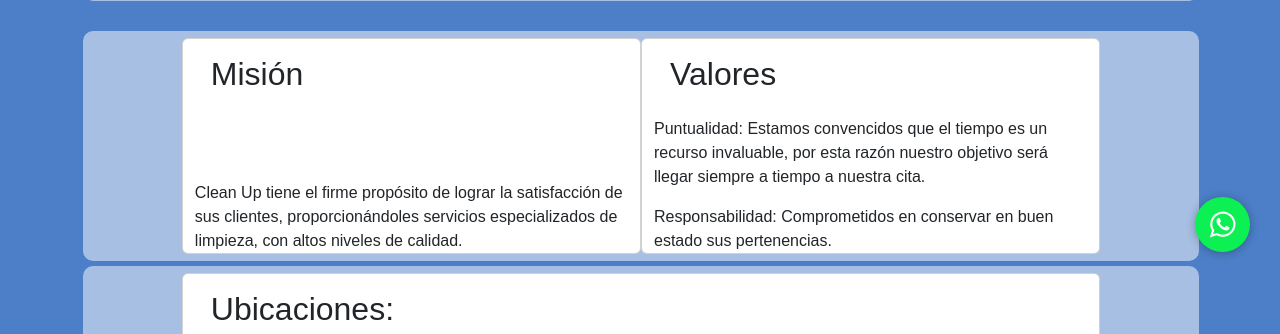
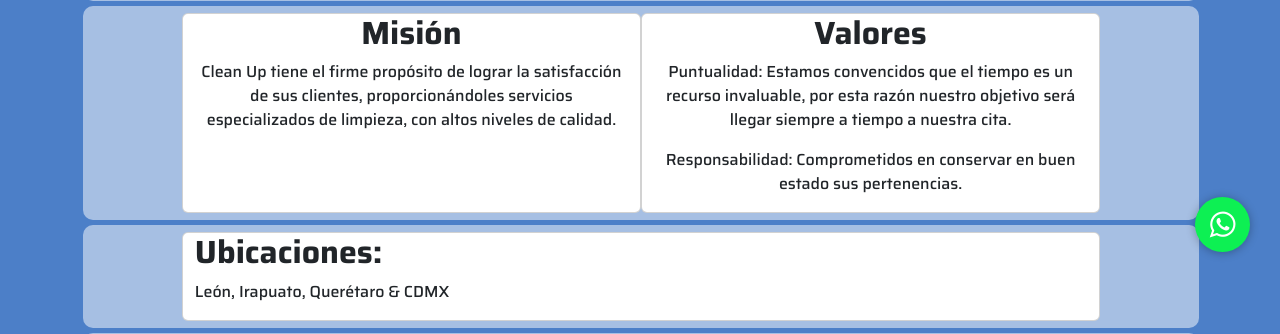
Before and after one commit to GermanAA/CleanUp, a PHP site: page /views/index.view.php in a window 1280 px wide. Shown: the part 518-852 px from the top of the page. Run offline with PHP 8.4, Linux system fonts and the light colour scheme; some libraries are stand-ins or nearby versions.

Commit message:
Agregar Fuente google font

```diff
--- a/css/estilos.css
+++ b/css/estilos.css
@@ -20,9 +20,36 @@
     overflow-x: hidden;
 
 
+
+
+
 }
 
-.navbar{
+.merriweather-regular {
+    font-family: "Saira", sans-serif;
+    font-optical-sizing: auto;
+    /* mantiene legibilidad según tamaño */
+    font-weight: 450;
+    /* peso “Regular” */
+    font-style: normal;
+    font-variation-settings: "wdth" 100;
+    /* ancho normal (opcional) */
+
+}
+
+.merriweather-bold {
+    font-family: "Saira", sans-serif;
+    font-optical-sizing: auto;
+    /* mantiene legibilidad según tamaño */
+    font-weight: 650;
+    /* peso “Regular” */
+    font-style: bold;
+    font-variation-settings: "wdth" 100;
+    /* ancho normal (opcional) */
+
+}
+
+.navbar {
     background: #000000;
     border-radius: 10px;
 }
--- a/views/index.view.php
+++ b/views/index.view.php
@@ -29,10 +29,13 @@
   <link href="https://cdn.jsdelivr.net/npm/bootstrap@5.3.3/dist/css/bootstrap.min.css" rel="stylesheet" integrity="sha384-QWTKZyjpPEjISv5WaRU9OFeRpok6YctnYmDr5pNlyT2bRjXh0JMhjY6hW+ALEwIH" crossorigin="anonymous">
   <link rel="stylesheet" href="https://cdn.jsdelivr.net/npm/bootstrap-icons@1.10.5/font/bootstrap-icons.css" />
 
+  <!-- Font -->
   <link rel="preconnect" href="https://fonts.googleapis.com">
   <link rel="preconnect" href="https://fonts.gstatic.com" crossorigin>
-  <link href="https://fonts.googleapis.com/css2?family=Lato&display=swap" rel="stylesheet">
+  <link href="https://fonts.googleapis.com/css2?family=Merriweather:ital,opsz,wght@0,18..144,300..900;1,18..144,300..900&family=Saira:ital,wght@0,100..900;1,100..900&display=swap" rel="stylesheet">
+
   <script src="https://use.fontawesome.com/603f27fb7e.js"></script>
+
   <link rel="stylesheet" type="text/css" href="css/estilos.css">
   <link rel="stylesheet" type="text/css" href="fontello-a540fdbf/css/fontello.css">
 
@@ -58,7 +61,7 @@
             width="40"
             height="55"
             class="d-inline-block align-text-top me-2 logo">
-          <span class="fw-semibold">Servicio Comercial &amp; Residencial</span>
+          <span class="merriweather-bold">Servicio Comercial &amp; Residencial</span>
         </a>
 
         <!-- Botón toggler para mobile -->
@@ -77,18 +80,21 @@
         <div class="collapse navbar-collapse" id="navbarNavDropdown">
           <ul class="navbar-nav ms-auto">
             <li class="nav-item">
-              <a class="nav-link" href="#Alfombras">Alfombras</a>
+              <a class="nav-link merriweather-regular" href="#Alfombras">Alfombras</a>
             </li>
             <li class="nav-item">
-              <a class="nav-link" href="#Salas">Salas</a>
+              <a class="nav-link merriweather-regular" href="#Salas">Salas</a>
             </li>
             <li class="nav-item">
-              <a class="nav-link" href="#Autos">Vestiduras de Autos</a>
+              <a class="nav-link merriweather-regular" href="#Autos">Vestiduras de Autos</a>
             </li>
             <li class="nav-item">
-              <a class="nav-link" href="#Colchones">Colchones</a>
+              <a class="nav-link merriweather-regular" href="#Colchones">Colchones</a>
             </li>
-               <li class="nav-item">
+            <li class="nav-item">
+              <a class="nav-link merriweather-regular" href="#Contacto">Contacto</a>
+            </li>
+            <li class="nav-item">
               <a class="nav-link" href="privacy-policy.php">Aviso de Privacidad</a>
             </li>
           </ul>
@@ -110,22 +116,22 @@
             <div class="carousel-item active" data-bs-interval="10000">
               <img src="img\Salas\Sala0_600.webp" class="d-block w-100" height="400 alt=" ...">
               <div class="carousel-caption d-none d-md-block">
-                <h5>Limpieza de Salas</h5>
-                <p>Lavado y Desinfectado de Salas de Tela desde <del>$1,400.00 mxn</del>$1,150 MXN</p>
+                <h5 class="merriweather-bold">Limpieza de Salas</h5>
+                <p class="merriweather-regular">Lavado y Desinfectado de Salas de Tela desde <del>$1,400.00 mxn</del>$1,150 MXN</p>
               </div>
             </div>
             <div class="carousel-item" data-bs-interval="2000">
               <img src="img\Alfombra\L_Alfombra600.webp" class="d-block w-100" height="400 alt=" ...">
               <div class="carousel-caption d-none d-md-block">
-                <h5>Limpieza de Alfombras</h5>
-                <p>Trabajamos con lavadoras de Inyección y Succión para un lavado profundo & desinfección.</p>
+                <h5 class="merriweather-bold">Limpieza de Alfombras</h5>
+                <p class="merriweather-regular">Trabajamos con lavadoras de Inyección y Succión para un lavado profundo & desinfección.</p>
               </div>
             </div>
             <div class="carousel-item">
               <img src="img\Vestiduras\Ves2_600.webp" class="d-block w-100" height="400 alt=" ...">
               <div class="carousel-caption d-none d-md-block">
-                <h5>Limpieza de Vestiduras</h5>
-                <p>Lavado y Desinfectado de Asientos & Alfombras desde <del>$1,250.00 mxn</del>$1000</p>
+                <h5 class="merriweather-bold">Limpieza de Vestiduras</h5>
+                <p class="merriweather-regular">Lavado y Desinfectado de Asientos & Alfombras desde <del>$1,250.00 mxn</del>$1000</p>
               </div>
             </div>
           </div>
@@ -143,19 +149,20 @@
 
     </div>
 
-    <br>
+    <div class="row  justify-content-md-center box">
 
-    <div class="row justify-content-md-center box">
-      <div class="col-sm-6 col-md-5 card">
-        <h2 class="card-body center">Misión</h5>
-          <p class="card-text">Clean Up tiene el firme propósito de lograr la satisfacción de sus clientes, proporcionándoles servicios especializados de limpieza, con altos niveles de calidad.</p>
+      <div class="col-sm-6 col-md-5 card text-center">
+        <h2 class="merriweather-bold">Misión</h2>
+        <p class="merriweather-regular">
+          Clean Up tiene el firme propósito de lograr la satisfacción de sus clientes, proporcionándoles servicios especializados de limpieza, con altos niveles de calidad.
+        </p>
       </div>
 
-      <div class="col-sm-6 col-md-5 card">
-        <h2 class="card-body center">Valores</h5>
+      <div class="col-sm-6 col-md-5 card text-center">
+        <h2 class="merriweather-bold">Valores</h5>
 
-          <p class="card-text">Puntualidad: Estamos convencidos que el tiempo es un recurso invaluable, por esta razón nuestro objetivo será llegar siempre a tiempo a nuestra cita.</p>
-          <p class="card-text">Responsabilidad: Comprometidos en conservar en buen estado sus pertenencias.</p>
+          <p class="merriweather-regular">Puntualidad: Estamos convencidos que el tiempo es un recurso invaluable, por esta razón nuestro objetivo será llegar siempre a tiempo a nuestra cita.</p>
+          <p class="merriweather-regular">Responsabilidad: Comprometidos en conservar en buen estado sus pertenencias.</p>
 
 
       </div>
@@ -164,8 +171,8 @@
 
     <div class="row justify-content-md-center box">
       <div class="col-sm-12 col-md-10 card ">
-        <h2 class="card-body center">Ubicaciones: </h5>
-          <p class="card-text">León, Irapuato, Querétaro & CDMX</p>
+        <h2 class="merriweather-bold center">Ubicaciones: </h5>
+          <p class="merriweather-regular">León, Irapuato, Querétaro & CDMX</p>
       </div>
     </div>
 
@@ -182,26 +189,21 @@
     </div>
 
     <div class="row justify-content-md-center box">
-      <div class="col-sm-12 col-md-10">
-        <h2 class="pb-2 border-bottom">Servicios:</h5>
+      <div class="col-sm-12 col-md-10 card">
+        <h2 class="merriweather-bold">Servicios:</h5>
       </div>
     </div>
-
-
-
-
-
 
     <div class="row justify-content-md-center box">
 
       <div class="col-sm-12 col-md-5 card">
 
         <div class="row">
-          <h5 class="card-body center" id="Salas">Limpieza de Salas & Sillas</h5>
-          <p class="card-text">Lavado y Desinfectado de Salas de Tela desde <del>$1,400.00 mxn</del>$1,150 MXN</p>
-          <li class="h5">Sillón Individual desde <del>$300.00 mxn</del> $250.00 MXN</li>
-          <li class="h5">Sillón Doble desde <del>$500.00 mxn</del> $400 MXN</li>
-          <li class="h5">Sillón Triple desde <del>$600.00 mxn</del> $500 MXN</li>
+          <h5 class="merriweather-bold center" id="Salas">Limpieza de Salas & Sillas</h5>
+          <p class="merriweather-regular">Lavado y Desinfectado de Salas de Tela desde <del>$1,400.00 mxn</del>$1,150 MXN</p>
+          <li class="merriweather-regular">Sillón Individual desde <del>$300.00 mxn</del> $250.00 MXN</li>
+          <li class="merriweather-regular">Sillón Doble desde <del>$500.00 mxn</del> $400 MXN</li>
+          <li class="merriweather-regular">Sillón Triple desde <del>$600.00 mxn</del> $500 MXN</li>
         </div>
 
       </div>
@@ -259,17 +261,14 @@
       </div>
     </div>
 
-
-
-
     <div class="row justify-content-md-center box">
 
       <div class="col-sm-12 col-md-5 card">
 
         <div class="row">
-          <h5 class="card-body center" id="Alfombras">Limpieza de Alfombras</h5>
-          <p class="card-text">Trabajamos con lavadoras de Inyección y Succión para un lavado profundo, desinfección y desmanchado sin dañar el tejido.</p>
-          <li class="h5">Medidas 2.30 X 1.60 desde <del>$900 mxn</del> $700</li>
+          <h5 class="merriweather-bold center" id="Alfombras">Limpieza de Alfombras</h5>
+          <p class="merriweather-regular">Trabajamos con lavadoras de Inyección y Succión para un lavado profundo, desinfección y desmanchado sin dañar el tejido.</p>
+          <li class="merriweather-regular">Medidas 2.30 X 1.60 desde <del>$900 mxn</del> $700</li>
         </div>
       </div>
 
@@ -280,17 +279,15 @@
 
     </div>
 
-
-
     <div class="row justify-content-md-center box">
 
       <div class="col-sm-12 col-md-5 card">
         <div class="row">
-          <h5 class="card-body center" id="Autos">Limpieza de Vestiduras de Autos</h5>
-          <p class="card-text">Lavado y Desinfectado de Asientos & Alfombras desde <del>$1,250.00 mxn</del>$1000</p>
-          <li class="h5">Autos desde <del>$1250.00 mxn</del>$1,000 MXN</li>
-          <li class="h5">SUV desde <del>$1450.00 mxn</del>$1,200 MXN</li>
-          <li class="h5">Vans desde <del>$1650.00 mxn</del>$1,400 MXN</li>
+          <h5 class="merriweather-bold center" id="Autos">Limpieza de Vestiduras de Autos</h5>
+          <p class="merriweather-regular">Lavado y Desinfectado de Asientos & Alfombras desde <del>$1,250.00 mxn</del>$1000</p>
+          <li class="merriweather-regular">Autos desde <del>$1250.00 mxn</del>$1,000 MXN</li>
+          <li class="merriweather-regular">SUV desde <del>$1450.00 mxn</del>$1,200 MXN</li>
+          <li class="merriweather-regular">Vans desde <del>$1650.00 mxn</del>$1,400 MXN</li>
         </div>
       </div>
 
@@ -330,17 +327,16 @@
 
     </div>
 
-
     <div class="row justify-content-md-center box">
 
       <div class="col-sm-12 col-md-5 card">
         <div class="row">
-          <h5 class="card-body center" id="Colchones">Limpieza de Colchones</h5>
-          <p class="card-text">Lavado y Desinfectado de Colchones desde <del>$900.00 mxn</del>$700 MXN</p>
-          <li class="h5">Colchón individual desde <del>$900.00 mxn</del>$700 MXN</li>
-          <li class="h5">Matrimonial desde <del>$1100.00 mxn</del>$900.00 MXN</li>
-          <li class="h5">Queen desde<del> $1450.00 mxn</del>$1,250 MXN</li>
-          <li class="h5">king desde <del>$1650.00 mxn</del>$1,450 MXN</li>
+          <h5 class="merriweather-bold center" id="Colchones">Limpieza de Colchones</h5>
+          <p class="merriweather-regular">Lavado y Desinfectado de Colchones desde <del>$900.00 mxn</del>$700 MXN</p>
+          <li class="merriweather-regular">Colchón individual desde <del>$900.00 mxn</del>$700 MXN</li>
+          <li class="merriweather-regular">Matrimonial desde <del>$1100.00 mxn</del>$900.00 MXN</li>
+          <li class="merriweather-regular">Queen desde<del> $1450.00 mxn</del>$1,250 MXN</li>
+          <li class="merriweather-regular">king desde <del>$1650.00 mxn</del>$1,450 MXN</li>
         </div>
       </div>
 
@@ -354,14 +350,11 @@
 
     </div>
 
-
-
-
     <div class="row justify-content-md-center box">
 
       <div class="col-sm-12 col-md-10 card">
-        <div class="card-body">
-          <h5 class="card-title">Aceptamos tarjetas de Crédito & Debito</h5>
+        <div class="merriweather-bold">
+          <h5 class="merriweather-bold">Aceptamos tarjetas de Crédito & Debito</h5>
           <p class="card-text"></p>
         </div>
         <img src="img\Tarjetas.webp" class="" height="150" alt="...">
@@ -375,51 +368,50 @@
     </a>
 
 
-
     <div class="row justify-content-md-center box">
       <div class="col-sm-12 col-md-10 card">
 
 
-        <h5 class="Black-text">¿Tienes alguna Duda?...</h5>
+        <h5 class="merriweather-bold" id="Contacto">¿Tienes alguna Duda?...</h5>
         <br>
 
         <br>
 
 
-        <h5 class="Black-text">Contáctanos por Email:</h5>
+        <h5 class="merriweather-regular">Contáctanos por Email:</h5>
         <br>
 
         <form id="formularioContacto" class="needs-validation" novalidate>
           <div class="mb-3">
-            <label for="nombre" class="form-label"><i class="bi bi-person-fill me-1"></i>Nombre</label>
+            <label for="nombre" class="form-label merriweather-regular"><i class="bi bi-person-fill me-1"></i>Nombre</label>
             <input type="text" class="form-control" id="nombre" name="nombre" required>
             <div class="invalid-feedback">
               Por favor ingresa tu nombre.
             </div>
           </div>
           <div class="mb-3">
-            <label for="correo" class="form-label"><i class="bi bi-envelope-fill me-1"></i>Correo electrónico</label>
+            <label for="correo" class="form-label merriweather-regular"><i class="bi bi-envelope-fill me-1"></i>Correo electrónico</label>
             <input type="email" class="form-control" id="correo" name="correo" required>
             <div class="invalid-feedback">
               Ingresa un correo electrónico válido.
             </div>
           </div>
           <div class="mb-3">
-            <label for="telefono" class="form-label"><i class="bi bi-telephone-fill me-1"></i>Teléfono</label>
+            <label for="telefono" class="form-label merriweather-regular"><i class="bi bi-telephone-fill me-1"></i>Teléfono</label>
             <input type="tel" class="form-control" id="telefono" name="telefono" pattern="[0-9]{10}" required>
             <div class="invalid-feedback">
               Ingresa un número de teléfono válido de 10 dígitos.
             </div>
           </div>
           <div class="mb-3">
-            <label for="comentario" class="form-label"><i class="bi bi-chat-dots-fill me-1"></i>Comentario</label>
+            <label for="comentario" class="form-label merriweather-regular"><i class="bi bi-chat-dots-fill me-1"></i>Comentario</label>
             <textarea class="form-control" id="comentario" name="comentario" rows="3" required></textarea>
             <div class="invalid-feedback">
               Por favor agrega un comentario.
             </div>
           </div>
           <div class="mb-3">
-            <label for="direccion" class="form-label"><i class="bi bi-geo-alt-fill me-1"></i>Dirección</label>
+            <label for="direccion" class="form-label merriweather-regular"><i class="bi bi-geo-alt-fill me-1"></i>Dirección</label>
             <input type="text" class="form-control" id="direccion" name="direccion" required>
             <div class="invalid-feedback">
               Por favor ingresa tu dirección.
@@ -459,26 +451,26 @@
 
           <!-- Sección de Servicios -->
           <div class="col mb-3">
-            <h5>Servicios</h5>
+            <h5 class="merriweather-bold">Servicios</h5>
             <ul class="nav flex-column">
               <li class="nav-item mb-2">
-                <a href="#Alfombras" class="nav-link p-0 text-body-secondary">Alfombras</a>
+                <a href="#Alfombras" class="nav-link merriweather-regular">Alfombras</a>
               </li>
               <li class="nav-item mb-2">
-                <a href="#Salas" class="nav-link p-0 text-body-secondary">Salas</a>
+                <a href="#Salas" class="nav-link merriweather-regular">Salas</a>
               </li>
               <li class="nav-item mb-2">
-                <a href="#Autos" class="nav-link p-0 text-body-secondary">Vestiduras de Autos</a>
+                <a href="#Autos" class="nav-link merriweather-regular">Vestiduras de Autos</a>
               </li>
               <li class="nav-item mb-2">
-                <a href="#Colchones" class="nav-link p-0 text-body-secondary">Colchones</a>
+                <a href="#Colchones" class="nav-link merriweather-regular">Colchones</a>
               </li>
             </ul>
           </div>
 
           <!-- Sección de Redes Sociales -->
           <div class="col mb-3">
-            <h5>Síguenos</h5>
+            <h5 class="merriweather-bold">Síguenos</h5>
             <ul class="list-unstyled d-flex">
               <li class="ms-0">
                 <a class="text-body-secondary me-3" href="#" aria-label="Facebook">
@@ -503,10 +495,10 @@
 
     </div>
 
+  </div>
 
 
 
-  </div>
 
 
 
```
Also changed, not shown: views/privacy-policy.view.php (+24 -30 lines). Lines whose indentation alone changed are shown as unchanged.
